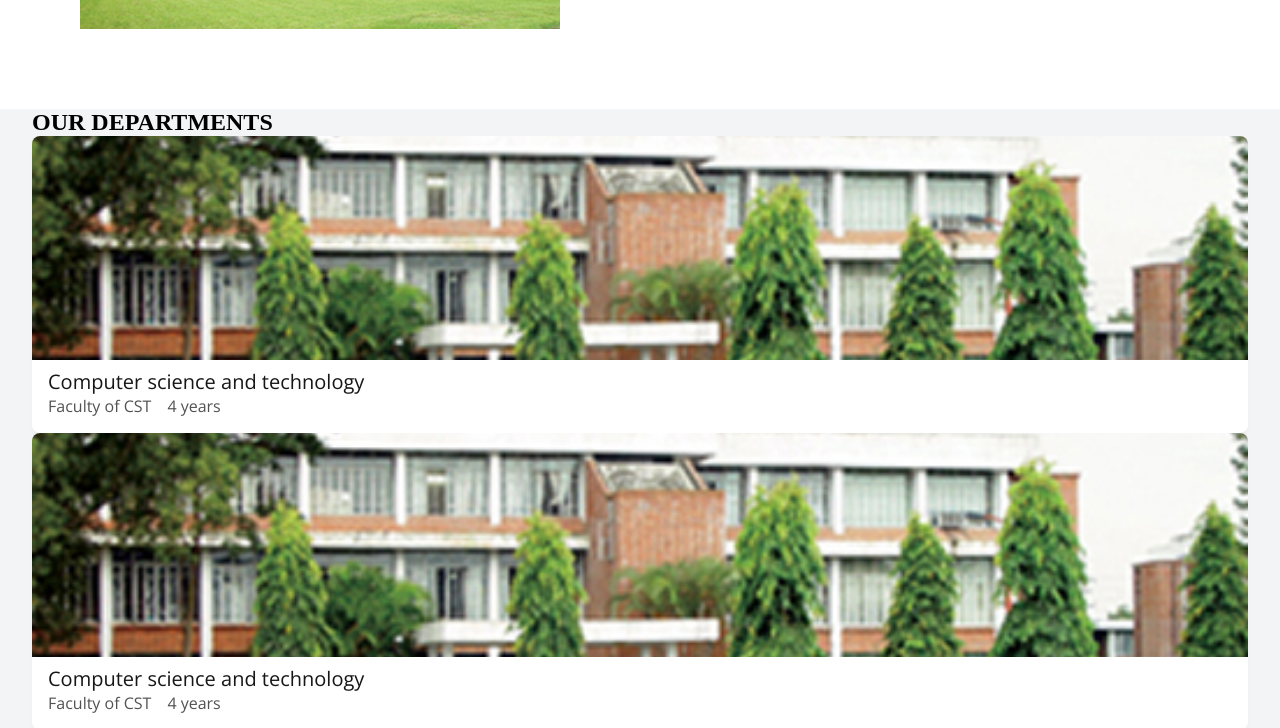
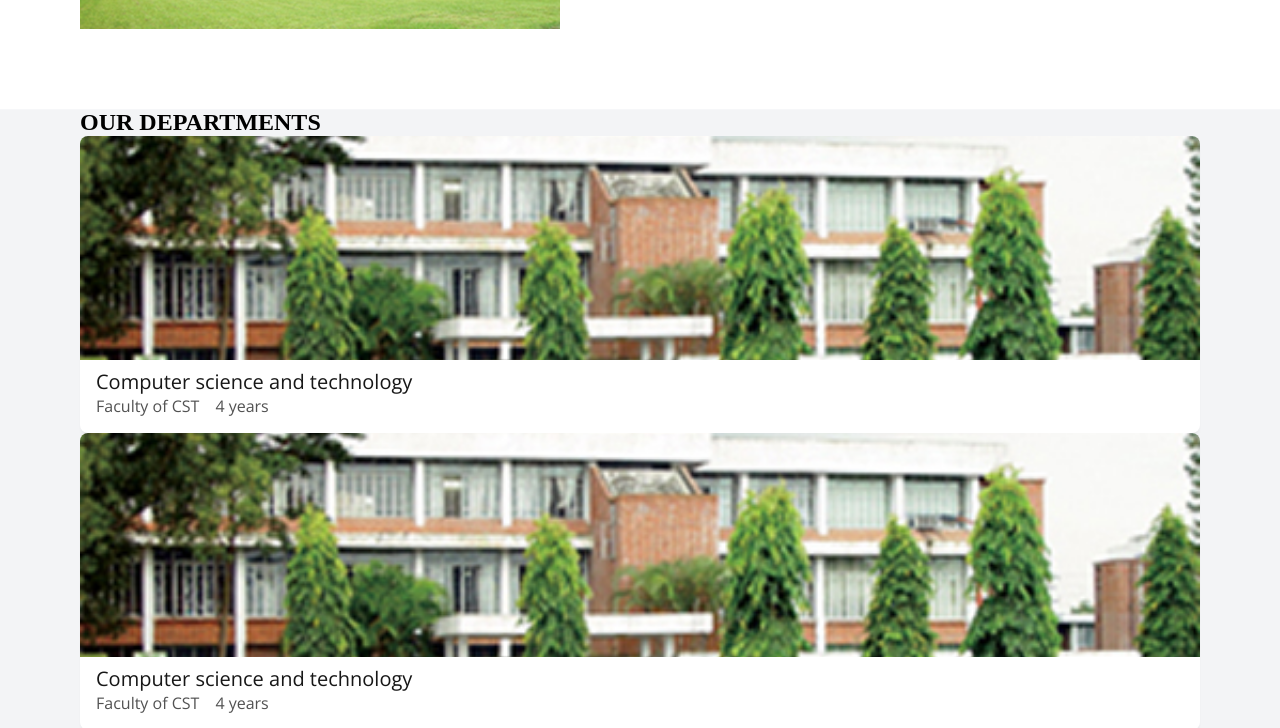
Before and after one commit to al-imam/lpi, a React (Vite) app: page / in a window 1280 px wide. Shown: the part 1174-1902 px from the top of the page. Built offline with nearby package versions, Linux system fonts and the light colour scheme.

Commit message:
style root section tag

```diff
--- a/src/components/Departments/departments.module.css
+++ b/src/components/Departments/departments.module.css
@@ -0,0 +1,4 @@
+.section {
+  max-width: var(--max-width);
+  margin-inline: auto;
+}
--- a/src/pages/Home/home.module.css
+++ b/src/pages/Home/home.module.css
@@ -14,11 +14,6 @@
   filter: brightness(0.4);
   object-fit: cover;
   transition: transform 300ms ease-out, filter 300ms linear;
-}
-
-.section {
-  max-width: var(--max-width);
-  margin-inline: auto;
 }
 
 .departmentTitle {
```
